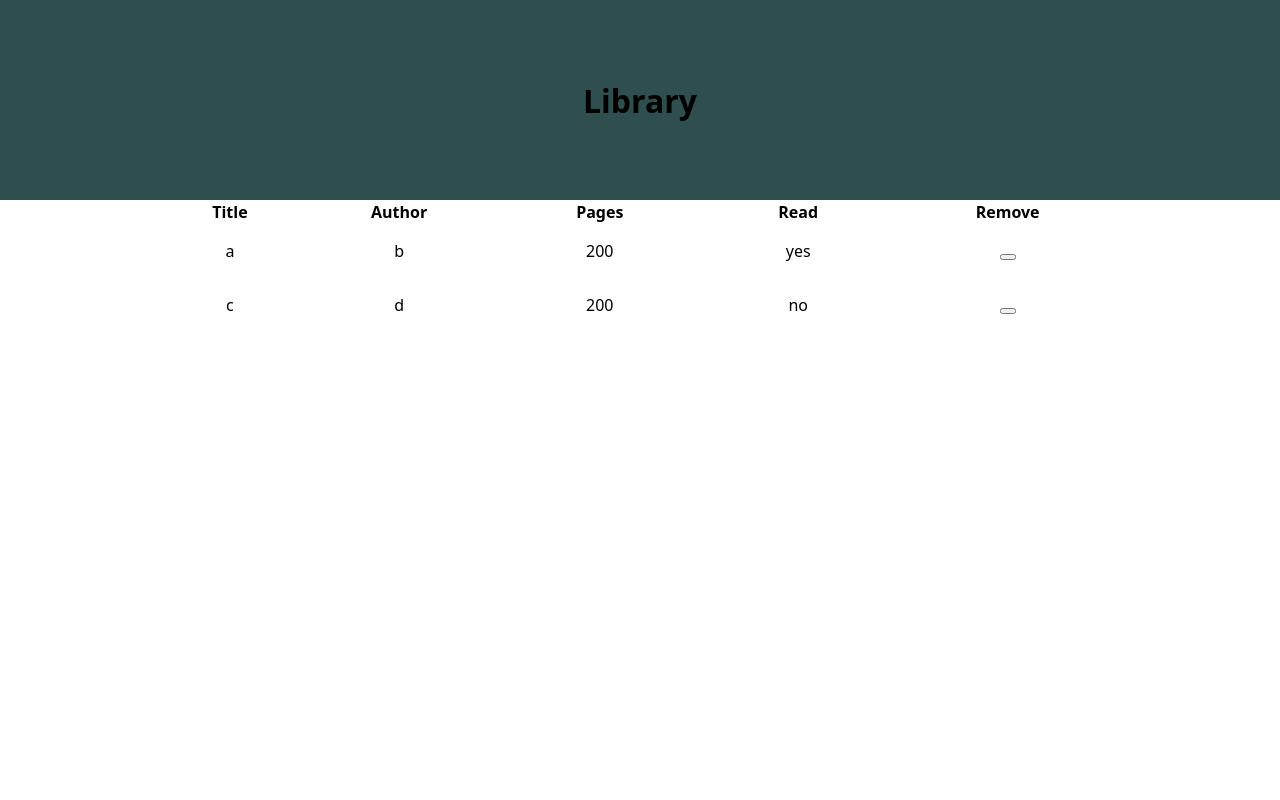
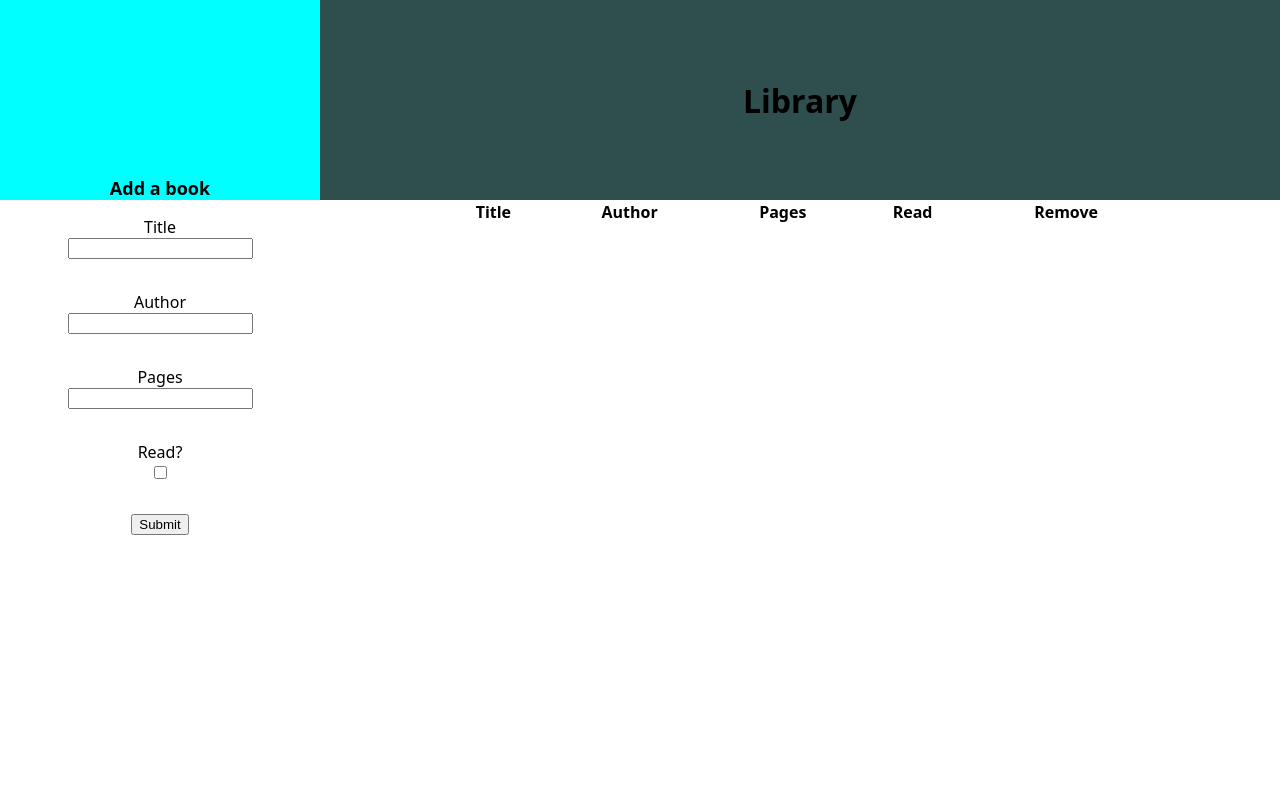
Before and after one commit to stevenletts/library, a website built with Vite: page index.html in a window 1280 px wide. Built offline with nearby package versions, Linux system fonts and the light colour scheme.

Commit message:
submit form added

```diff
--- a/index.html
+++ b/index.html
@@ -6,8 +6,38 @@
     <title>Library</title>
   </head>
   <body>
+    <div class="add-book">Add a book</div>
     <div class="header">
       <h1>Library</h1>
+    </div>
+    <div class="book-form">
+      <form action="add-book">
+        <div class="input-block">
+          <label for="title">Title</label>
+          <input type="text" name="title" id="title" required />
+        </div>
+        <div class="input-block">
+          <label for="author">Author</label>
+          <input type="text" name="author" id="author" required />
+        </div>
+        <div class="input-block">
+          <label for="pages">Pages</label>
+          <input type="text" name="pages" id="pages" required />
+        </div>
+        <div class="input-block">
+          <label for="read">Read?</label>
+          <input type="checkbox" name="read" id="read" required />
+        </div>
+
+        <div class="input-block">
+          <input
+            type="button"
+            name="submit-book"
+            id="submit-book"
+            value="Submit"
+          />
+        </div>
+      </form>
     </div>
     <div class="books">
       <!-- MAKE A TABLE TO CONTAIN EACH OBJECT ATTRIBUTE !-->
@@ -23,6 +53,7 @@
         </thead>
         <tbody></tbody>
       </table>
+      <!-- add submit button  -->
     </div>
     <script type="module" src="./main.js" defer></script>
   </body>
--- a/main.js
+++ b/main.js
@@ -1,6 +1,20 @@
 import "./style.css";
 
 let myLibrary = [];
+
+const submit = document.getElementById("submit-book");
+submit.addEventListener("click", function (e) {
+  e.preventDefault();
+  let form = document.getElementById("book-form");
+  let title = document.getElementById("title").value;
+  let author = document.getElementById("author").value;
+  let pages = document.getElementById("pages").value;
+  let read = document.getElementById("read").checked;
+  const book = new Book(title, author, pages, read);
+  addBookToLibrary(book);
+  console.log(myLibrary);
+  displayBooks();
+});
 
 function Book(title, author, pages, read = false) {
   this.title = title;
@@ -20,13 +34,16 @@ function displayBooks() {
   let tableBody = document.getElementById("books");
   for (let i = 0; i < myLibrary.length; i++) {
     // create row
+    if (tableBody.rows.length > i + 1) {
+      continue;
+    }
     let row = tableBody.insertRow(-1);
     // create cells
     let c1 = row.insertCell(0);
     let c2 = row.insertCell(1);
     let c3 = row.insertCell(2);
     let c4 = row.insertCell(3);
-    // delete btn cell
+    // delete btn cell and delete btn logic
     let c5 = row.insertCell(4);
 
     let delBtn = document.createElement("button");
@@ -51,14 +68,9 @@ function deleteBook(bookTitle) {
   for (let i = 0; i < myLibrary.length; i++) {
     if (myLibrary[i].title == bookTitle) {
       myLibrary.splice(i, 1);
+      break;
     }
   }
 }
 
-const book1 = new Book("a", "b", 200, "yes");
-const book2 = new Book("c", "d", 200, "no");
-
-addBookToLibrary(book1);
-addBookToLibrary(book2);
-
 displayBooks();
--- a/style.css
+++ b/style.css
@@ -1,6 +1,6 @@
 body {
   display: grid;
-  grid-template-columns: 1;
+  grid-template-columns: 1fr 3fr;
   grid-template-rows: 1fr 3fr;
   height: 100vh;
   width: 100vw;
@@ -30,3 +30,25 @@ table {
 td {
   padding: 1rem;
 }
+
+.add-book {
+  background-color: aqua;
+  display: flex;
+  justify-content: center;
+  align-items: last baseline;
+  font-size: large;
+  font-weight: bold;
+}
+
+.book-form {
+  display: flex;
+  align-items: center;
+  flex-direction: column;
+}
+
+.input-block {
+  display: flex;
+  flex-direction: column;
+  padding: 1rem;
+  align-items: center;
+}
```
